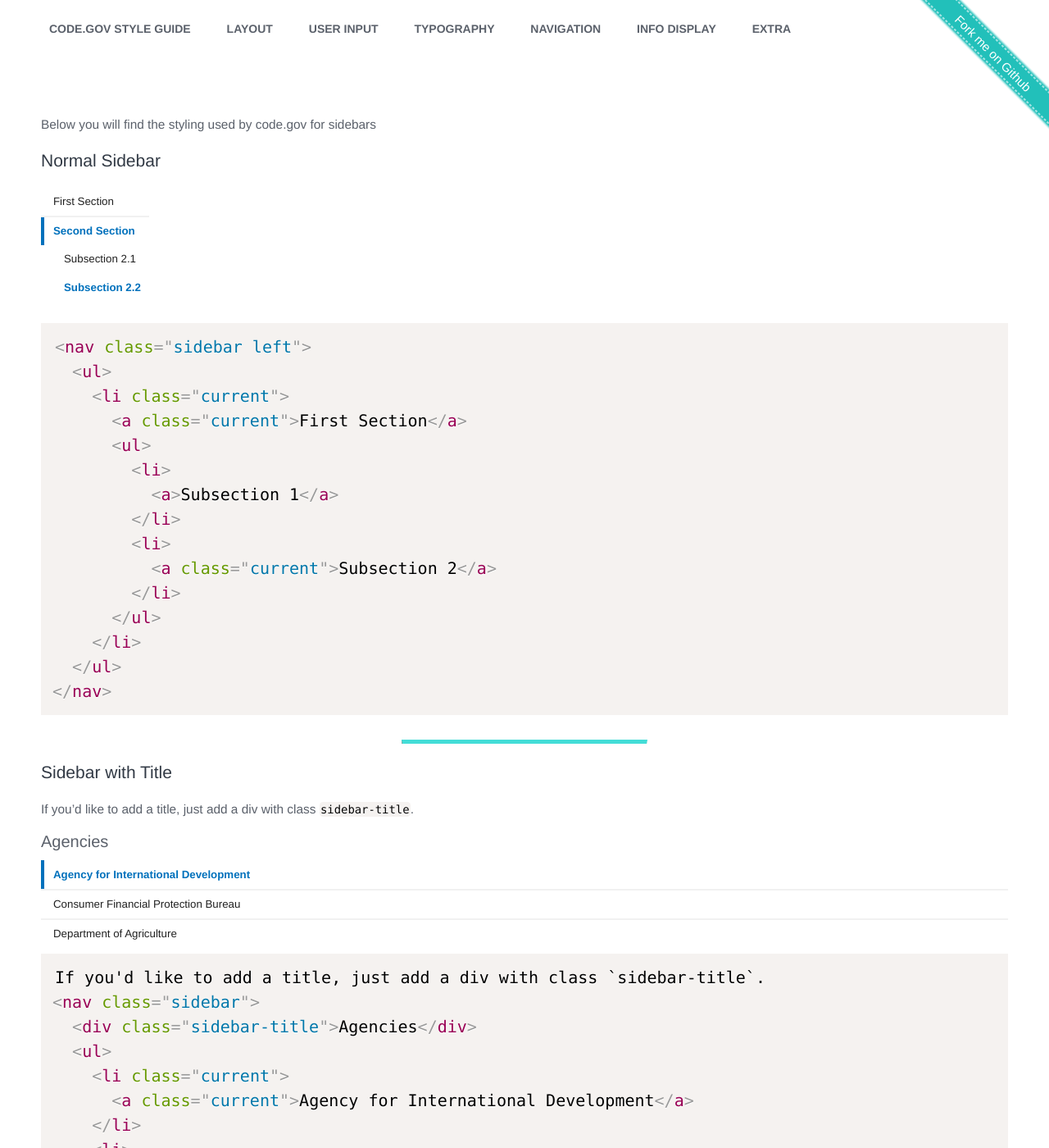
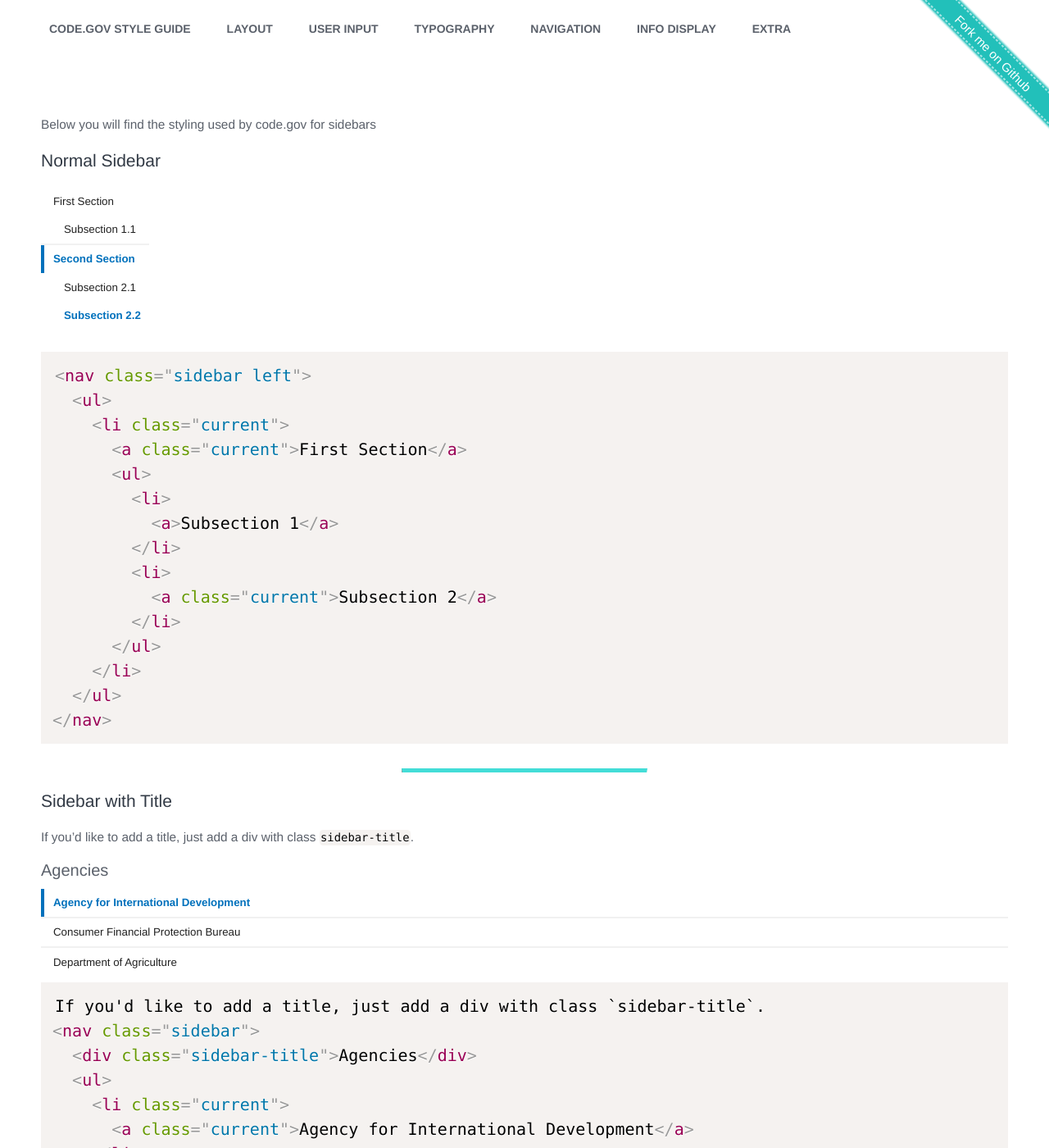
Before and after one commit to GSA/code-gov-style, a Jekyll site: the page built from components/sidebars.md, in a window 1280 px wide and 1400 px high. Shown: the whole window at 82% size. Built offline with Jekyll 4.4.1, drawn with Linux system fonts in a browser that asks for light colours.

Commit message:
slightly edited sidebar so always display subsections

```diff
--- a/_sass/_sidebars.scss
+++ b/_sass/_sidebars.scss
@@ -1,8 +1,5 @@
 .sidebar {
-  display: none;
   position: relative;
-
-  @media screen and (min-width: $medium-screen) {
   border-bottom: none;
   border-top: none;
   display: block;
@@ -95,10 +92,6 @@
 
       ul {
 
-          // defaults to hidden but show when user
-          // selects section
-          display: none;
-
         li {
           a {
             padding-left: 2.8rem;
@@ -113,14 +106,5 @@
         }
       }
     }
-
-      // if li is current display all the lists under it
-      li.current {
-        ul {
-          display: block;
   }
 }
-
-    }
-  }
-}
--- a/package.json
+++ b/package.json
@@ -1,6 +1,6 @@
 {
   "name": "@code.gov/code-gov-style",
-  "version": "1.10.6",
+  "version": "1.10.7",
   "description": "Style for code.gov including buttons, banners, and cards. Inspired by and somewhat based on USWDS.",
   "main": "index.js",
   "scripts": {
```
Lines whose indentation alone changed are shown as unchanged.
